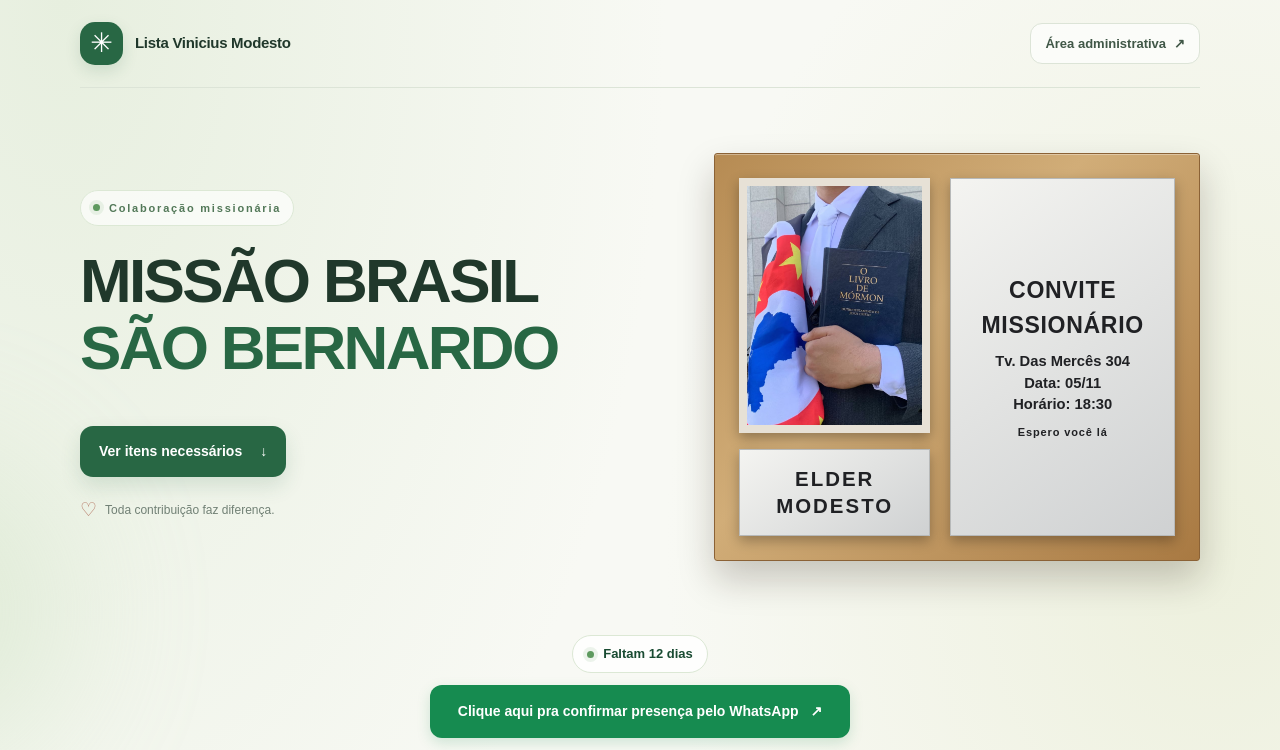
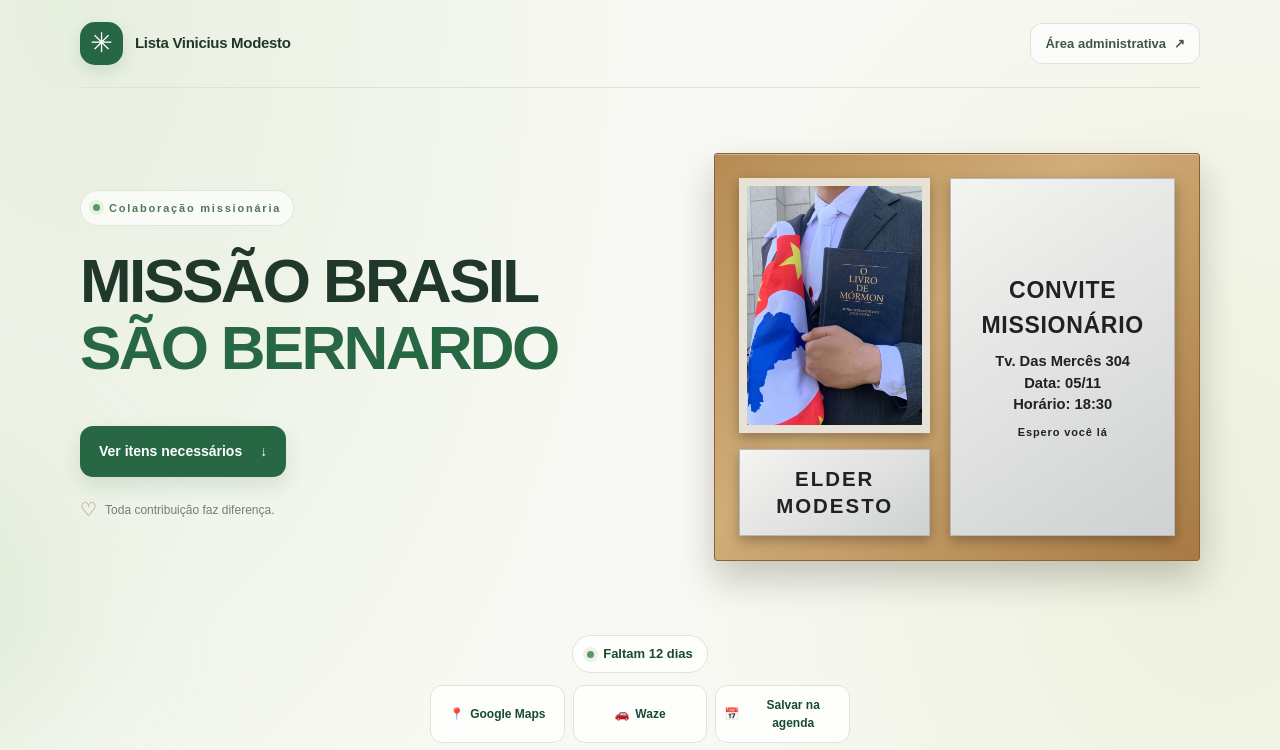
Before and after one commit to Meetch3/missao-lista, a Next.js app: page / in a window 1280 px wide. Shown: the top 750 px of the page. Built offline with nearby package versions, Linux system fonts and the light colour scheme; no server answers; the database is empty.

Commit message:
Atualiza aplicativo

```diff
--- a/app/page.tsx
+++ b/app/page.tsx
@@ -433,15 +433,7 @@ export default function Home() {
     </span>
   )}
 
-  <a
-    href="https://wa.me/559199920857?text=Ol%C3%A1%20irei%20participar%20do%20ch%C3%A1%20mission%C3%A1rio"
-    target="_blank"
-    rel="noopener noreferrer"
-    className="attendance-whatsapp-button"
-  >
-    <span>Clique aqui pra confirmar presença pelo WhatsApp</span>
-    <span aria-hidden="true">↗</span>
-  </a>
+
 
   <div className="event-links">
     <a href={MAPS_URL} target="_blank" rel="noopener noreferrer">
```
